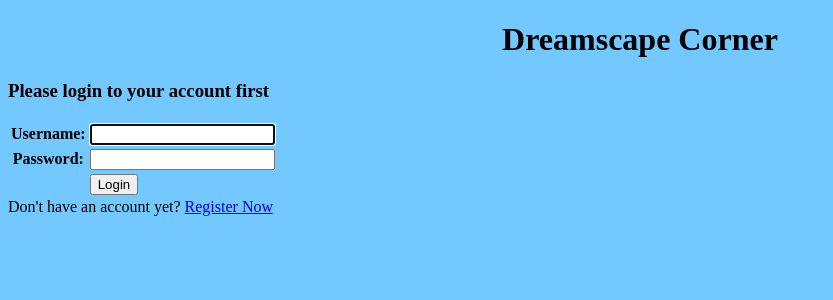
After one commit to stefarion/dreamscape-corner, a Django app: page /login/ in a window 1280 px wide. The commit adds this page. Shown: the top 300 px of the page, without its empty margins (0-833 px from the left). Run offline with Django 5.2, Linux system fonts and the light colour scheme.

Commit message:
feat: Add login, logout, and cookies

```diff
--- a/dreamscape_corner/settings.py
+++ b/dreamscape_corner/settings.py
@@ -11,6 +11,7 @@ https://docs.djangoproject.com/en/5.1/ref/settings/
 """
 
 from pathlib import Path
+import os
 
 # Build paths inside the project like this: BASE_DIR / 'subdir'.
 BASE_DIR = Path(__file__).resolve().parent.parent
@@ -23,7 +24,8 @@ BASE_DIR = Path(__file__).resolve().parent.parent
 SECRET_KEY = 'django-insecure-12pw7ujkv$sn10in!bl9c!nrg4ofo*i3vre1*gf&vl&07m5$0*'
 
 # SECURITY WARNING: don't run with debug turned on in production!
-DEBUG = True
+PRODUCTION = os.getenv("PRODUCTION", False)
+DEBUG = not PRODUCTION
 
 ALLOWED_HOSTS = ["localhost", "127.0.0.1", "stefanus-tan-dreamscapecorner.pbp.cs.ui.ac.id"]
 
--- a/main/models.py
+++ b/main/models.py
@@ -1,7 +1,9 @@
 from django.db import models
+from django.contrib.auth.models import User
 import uuid
 
 class ProductEntry(models.Model):
+    user = models.ForeignKey(User, on_delete=models.CASCADE)
     id = models.UUIDField(primary_key=True, default=uuid.uuid4, editable=False)
     name = models.CharField(max_length=255)
     price = models.IntegerField()
--- /dev/null
+++ b/main/templates/login.html
@@ -0,0 +1,33 @@
+{% extends 'base.html' %}
+
+{% block meta %}
+<title>Dreamscape Corner: Login</title>
+{% endblock meta %}
+
+{% block content %}
+<div class="login">
+  <h1 style="text-align: center;">Dreamscape Corner</h1>
+  <h3>Please login to your account first</h3>
+
+  <form method="POST" action="">
+    {% csrf_token %}
+    <table>
+      {{ form.as_table }}
+      <tr>
+        <td></td>
+        <td><input class="btn login_btn" type="submit" value="Login" /></td>
+      </tr>
+    </table>
+  </form>
+
+  {% if messages %}
+  <ul>
+    {% for message in messages %}
+    <li>{{ message }}</li>
+    {% endfor %}
+  </ul>
+  {% endif %} Don't have an account yet?
+  <a href="{% url 'main:register' %}">Register Now</a>
+</div>
+
+{% endblock content %}
--- a/main/urls.py
+++ b/main/urls.py
@@ -1,5 +1,6 @@
 from django.urls import path
 from main.views import show_main, create_product_entry, show_xml, show_json, show_xml_by_id, show_json_by_id
+from main.views import register, login_user, logout_user
 
 app_name = 'main'
 
@@ -10,4 +11,7 @@ urlpatterns = [
     path('json/', show_json, name='show_json'),
     path('xml/<str:id>/', show_xml_by_id, name='show_xml_by_id'),
     path('json/<str:id>/', show_json_by_id, name='show_json_by_id'),
+    path('register/', register, name='register'),
+    path('login/', login_user, name='login'),
+    path('logout/', logout_user, name='logout'),
 ]
--- a/main/views.py
+++ b/main/views.py
@@ -1,14 +1,23 @@
+import datetime
 from django.shortcuts import render, redirect
 from main.forms import ProductEntryForm
 from main.models import ProductEntry
-from django.http import HttpResponse
+from django.http import HttpResponse, HttpResponseRedirect
 from django.core import serializers
+from django.urls import reverse
+from django.contrib.auth.forms import UserCreationForm, AuthenticationForm
+from django.contrib.auth.decorators import login_required
+from django.contrib.auth import authenticate, login, logout
+from django.contrib import messages
 
+@login_required(login_url='/login')
 def show_main(request):
-    products = ProductEntry.objects.all()
+    products = ProductEntry.objects.filter(user=request.user)
 
     context = {
-        'products': products
+        'name': request.user.username,
+        'products': products,
+        'last_login': request.COOKIES['last_login'],
     }
     return render(request, "main.html", context)
 
@@ -16,11 +25,47 @@ def create_product_entry(request):
     form = ProductEntryForm(request.POST or None)
 
     if form.is_valid() and request.method == "POST":
-        form.save()
+        product_entry = form.save(commit=False)
+        product_entry.user = request.user
+        product_entry.save()
         return redirect('main:show_main')
 
     context = {'form': form}
     return render(request, "create_product_entry.html", context)
+
+def register(request):
+    form = UserCreationForm()
+
+    if request.method == "POST":
+        form = UserCreationForm(request.POST)
+        if form.is_valid():
+            form.save()
+            messages.success(request, 'Your account has been successfully created!')
+            return redirect('main:login')
+    context = {'form':form}
+    return render(request, 'register.html', context)
+
+def login_user(request):
+   if request.method == 'POST':
+      form = AuthenticationForm(data=request.POST)
+
+      if form.is_valid():
+        user = form.get_user()
+        login(request, user)
+        response = HttpResponseRedirect(reverse("main:show_main"))
+        response.set_cookie('last_login', str(datetime.datetime.now()))
+        return response
+
+   else:
+      form = AuthenticationForm(request)
+   context = {'form': form}
+   return render(request, 'login.html', context)
+
+def logout_user(request):
+    logout(request)
+    response = HttpResponseRedirect(reverse('main:login'))
+    response.delete_cookie('last_login')
+    return response
 
 # Mengembalikan data dalam XML
 def show_xml(request):
```
Also changed, not shown: main/templates/main.html (+9 -0 lines), main/templates/register.html (added, +33 -0 lines), main/migrations/0007_productentry_user.py (added).
